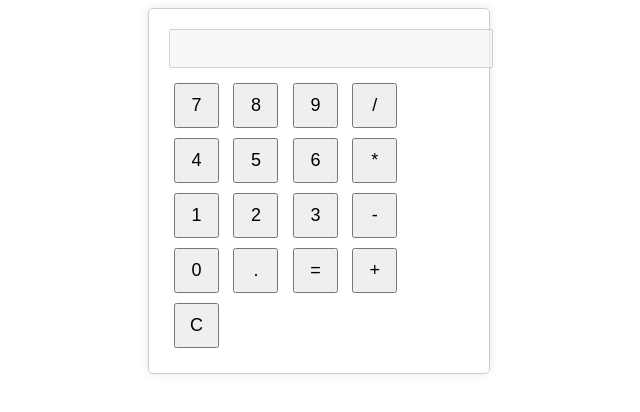
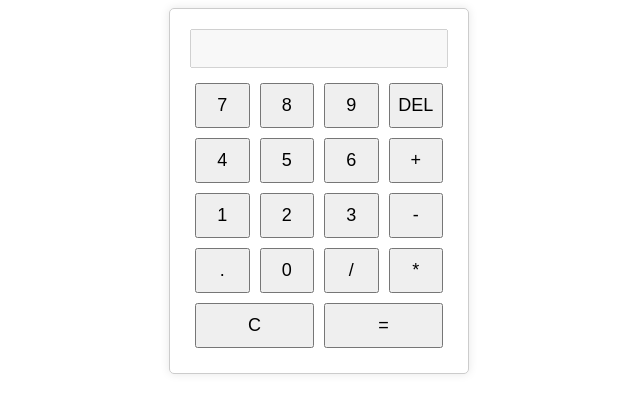
Before and after one commit to StefvanderBurgt/tmap-calculator, a plain HTML site: page index.html in a window 1280 px wide. Shown: the whole page, without its empty margins (321-961 px from the left). Drawn offline with Linux system fonts and the light colour scheme.

Commit message:
change button layout

```diff
--- a/css/styles.css
+++ b/css/styles.css
@@ -2,7 +2,10 @@ body {
     font-family: Arial, sans-serif;
 }
 .calculator {
-    width: 300px;
+    display: flex;
+    flex-wrap: wrap;
+    max-width: 300px;
+    box-sizing: border-box;
     margin: 0 auto;
     border: 1px solid #ccc;
     padding: 20px;
@@ -16,6 +19,7 @@ input[type="text"] {
 }
 input[type="button"] {
     width: 45px;
+    flex-grow: 1;
     height: 45px;
     margin: 5px;
     font-size: 18px;
--- a/index.html
+++ b/index.html
@@ -10,28 +10,25 @@
 
 <div class="calculator">
     <input type="text" id="display" disabled>
-    <br>
     <input type="button" value="7" onclick="appendToDisplay('7')">
     <input type="button" value="8" onclick="appendToDisplay('8')">
     <input type="button" value="9" onclick="appendToDisplay('9')">
-    <input type="button" value="/" onclick="appendToDisplay('/')">
-    <br>
+    <input type="button" value="DEL" onclick="backspace()">
     <input type="button" value="4" onclick="appendToDisplay('4')">
     <input type="button" value="5" onclick="appendToDisplay('5')">
     <input type="button" value="6" onclick="appendToDisplay('6')">
-    <input type="button" value="*" onclick="appendToDisplay('*')">
-    <br>
+    <input type="button" value="+" onclick="appendToDisplay('+')">
     <input type="button" value="1" onclick="appendToDisplay('1')">
     <input type="button" value="2" onclick="appendToDisplay('2')">
     <input type="button" value="3" onclick="appendToDisplay('3')">
     <input type="button" value="-" onclick="appendToDisplay('-')">
-    <br>
+    <input type="button" value="." onclick="appendToDisplay('.')">
     <input type="button" value="0" onclick="appendToDisplay('0')">
-    <input type="button" value="." onclick="appendToDisplay('.')">
+    <input type="button" value="/" onclick="appendToDisplay('/')">
+    <input type="button" value="*" onclick="appendToDisplay('*')">
+    <input type="button" value="C" onclick="clearDisplay()">
     <input type="button" value="=" onclick="calculate()">
-    <input type="button" value="+" onclick="appendToDisplay('+')">
-    <br>
-    <input type="button" value="C" onclick="clearDisplay()">
+
 </div>
 
 <script src="/js/scripts.js"></script>
--- a/js/scripts.js
+++ b/js/scripts.js
@@ -4,6 +4,10 @@ function appendToDisplay(value) {
 
 function clearDisplay() {
     document.getElementById('display').value = '';
+}
+function backspace() {
+    var display = document.getElementById('display');
+    display.value = display.value.slice(0, -1);
 }
 
 function calculate() {
```
